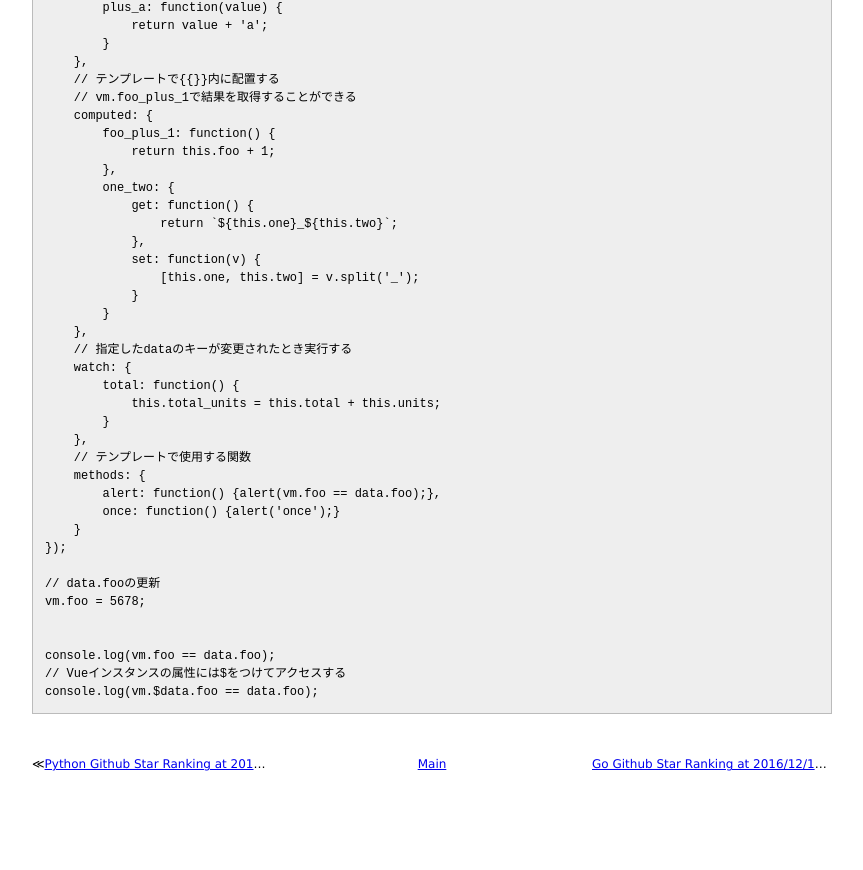
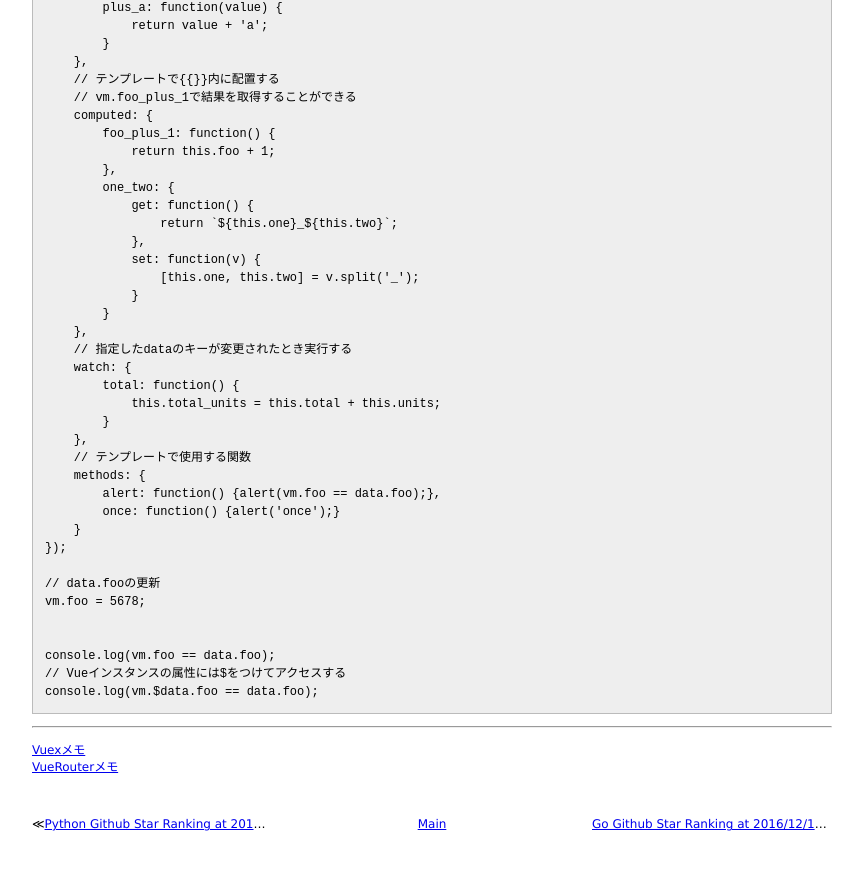
Before and after one commit to 38elements/38elements.github.com, a Jekyll site: the page built from _posts/2016-12-20-vuejs.md, in a window 1280 px wide and 900 px high, scrolled down 3005 px. Shown: the top 870 px of the window, without its empty margins (208-1071 px from the left). Built offline with Jekyll 4.4.1, drawn with Linux system fonts in a browser that asks for light colours; before the commit the page ends 3845 px from its top, so only the background shows below that.

Commit message:
Update 2016-12-20-vuejs.md

````diff
--- a/_posts/2016-12-20-vuejs.md
+++ b/_posts/2016-12-20-vuejs.md
@@ -217,3 +217,7 @@ console.log(vm.foo == data.foo);
 // Vueインスタンスの属性には$をつけてアクセスする
 console.log(vm.$data.foo == data.foo);
 ```
+
+<hr>
+[Vuexメモ](/2017/01/14/vuex.html)
+[VueRouterメモ](/2017/01/15/vue-router.html)
````
